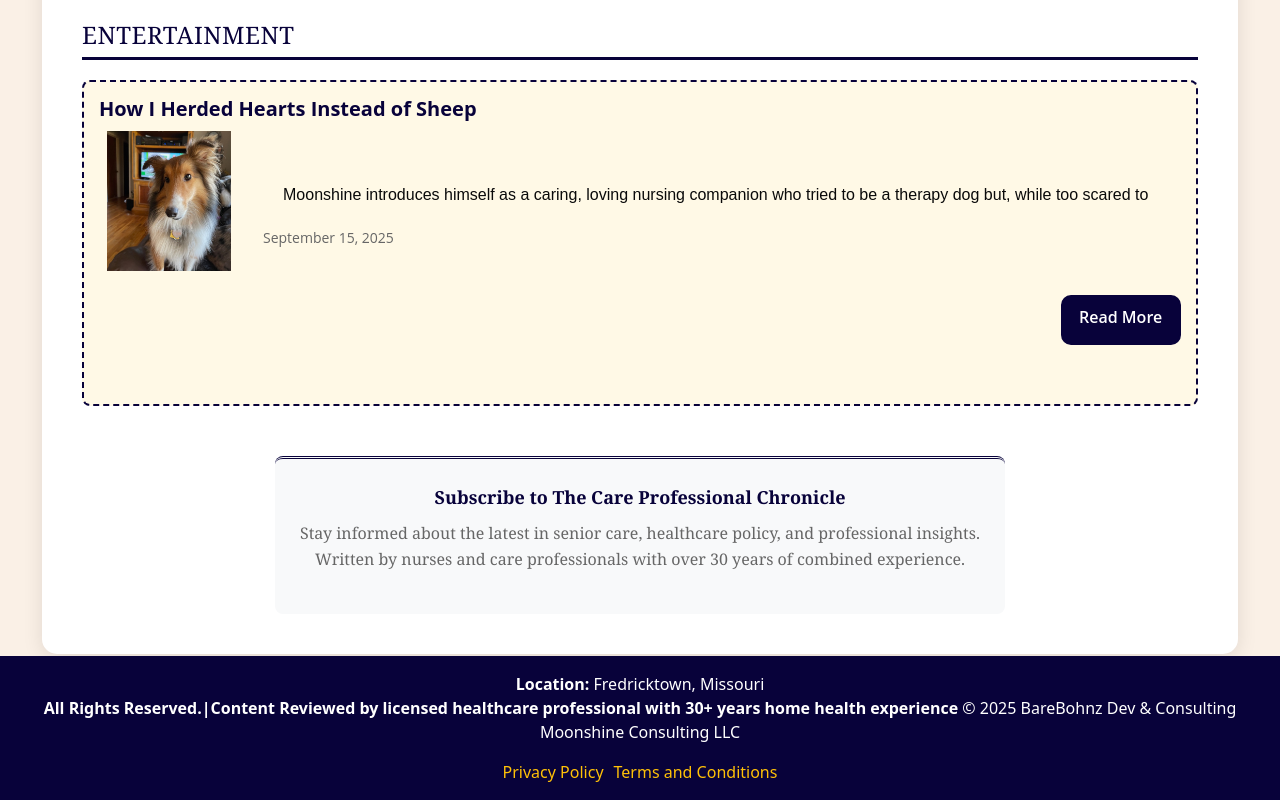
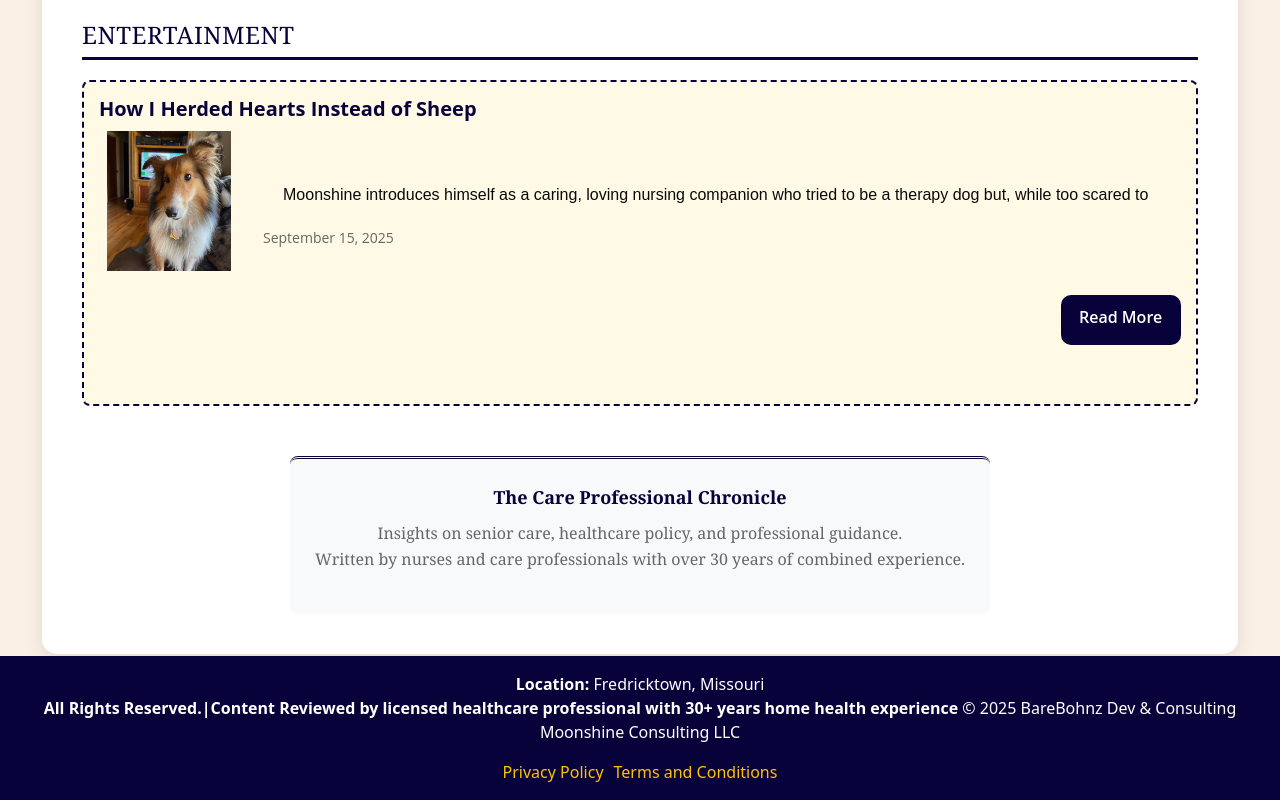
Before and after one commit to brandonbohn/Moonshineconsulting, a React (Create React App) app: page /mainblog in a window 1280 px wide. Shown: the part 1528-2328 px from the top of the page. Built offline with nearby package versions, Linux system fonts and the light colour scheme.

Commit message:
removed subscribe

```diff
--- a/src/Pages/mainblog.tsx
+++ b/src/Pages/mainblog.tsx
@@ -261,7 +261,7 @@ function MainBlog() {
               fontWeight: "bold",
               marginBottom: "10px"
             }}>
-              Subscribe to The Care Professional Chronicle
+              The Care Professional Chronicle
             </p>
             <p style={{
               fontSize: "16px",
@@ -269,7 +269,7 @@ function MainBlog() {
               color: "#666",
               lineHeight: "1.6"
             }}>
-              Stay informed about the latest in senior care, healthcare policy, and professional insights.<br/>
+              Insights on senior care, healthcare policy, and professional guidance.<br/>
               Written by nurses and care professionals with over 30 years of combined experience.
             </p>
           </div>
```
